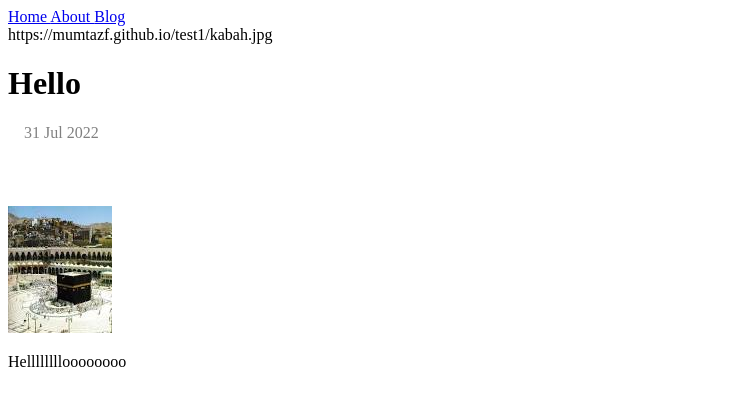
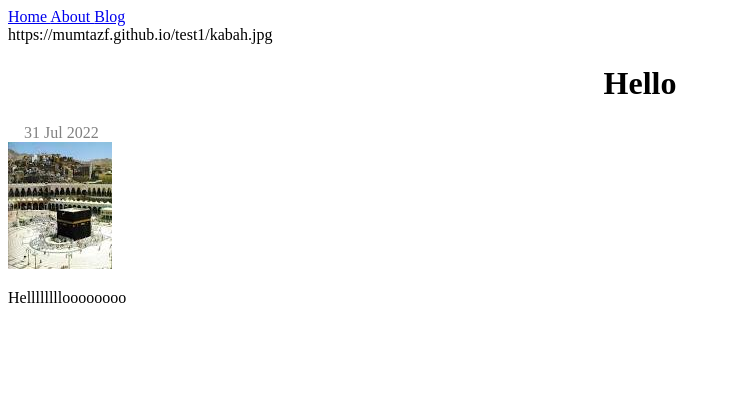
Before and after one commit to mumtazf/blog, a Jekyll site: the page built from docs/_posts/2022-07-31-yay.md, in a window 1280 px wide. Shown: the top 406 px of the page, without its empty margins (0-731 px from the left). Built offline with Jekyll 4.4.1, drawn with Linux system fonts in a browser that asks for light colours.

Commit message:
featured image + stylesheet works! <3

```diff
--- a/docs/_layouts/post.html
+++ b/docs/_layouts/post.html
@@ -8,17 +8,16 @@ layout: default
 
 <header>
     {{page.image | prepend: site.url }}
-    <h1>{{page.title}}</h1>
+    <h1 class = "title">{{page.title}}</h1>
     <span class = "date">{{page.date | date_to_string}}  </span>
-    <p class = "author">{{page.author}}</p>
 </header>
 
 <main>
     <div class = "featured-image">
         <img src= "{{site.github.url}}//assets//images//{{page.image}}"/>
     </div>
+
     <div class = "blog-content">
     {{content}}
-</div>
-
+    </div>
 </main>
--- a/docs/assets/style.css
+++ b/docs/assets/style.css
@@ -1,5 +1,9 @@
 header{
     width: 100%;
+}
+
+.title{
+    text-align: center;
 }
 
 .date, .author{
@@ -7,3 +11,7 @@ header{
     color: grey;
     padding: 1em;
 }
+
+.featured-image{
+    width: 100%;
+}
```
